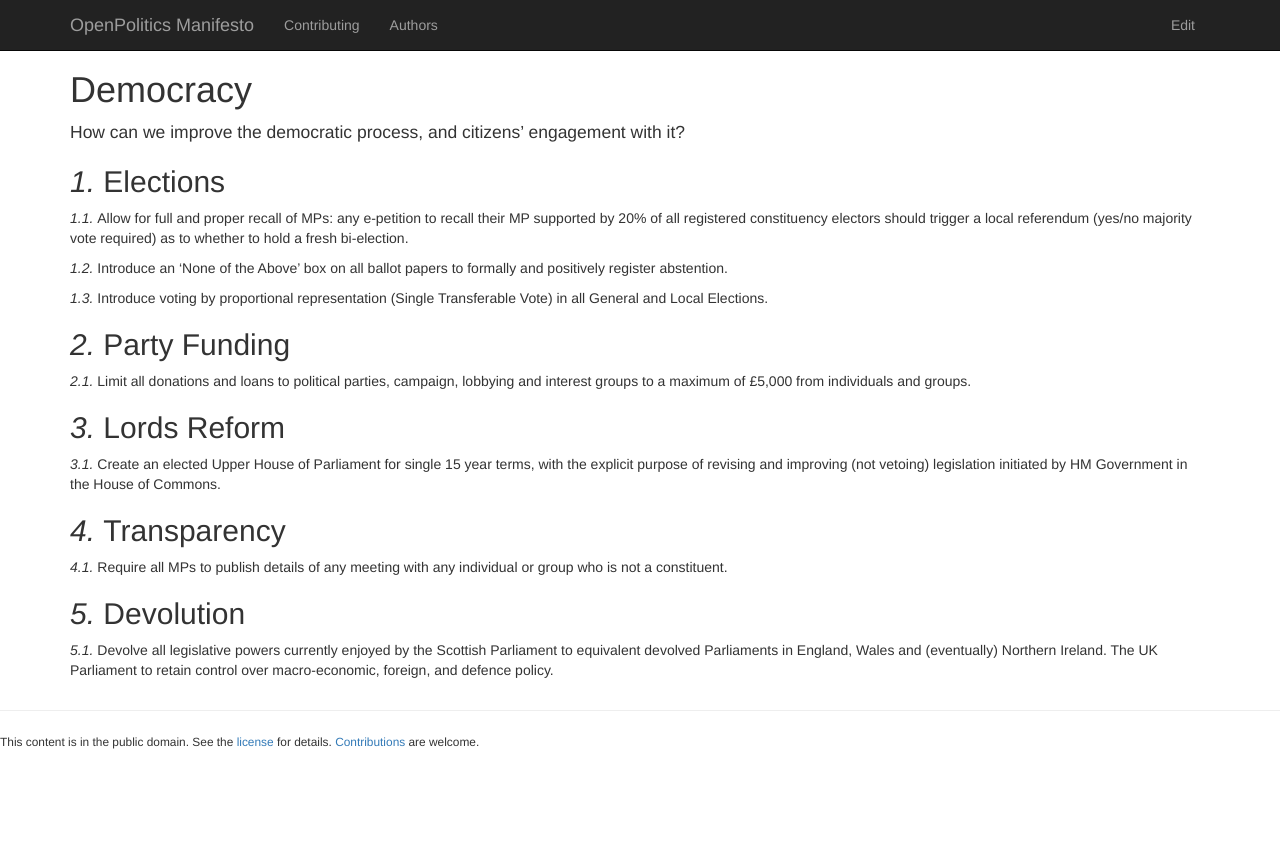
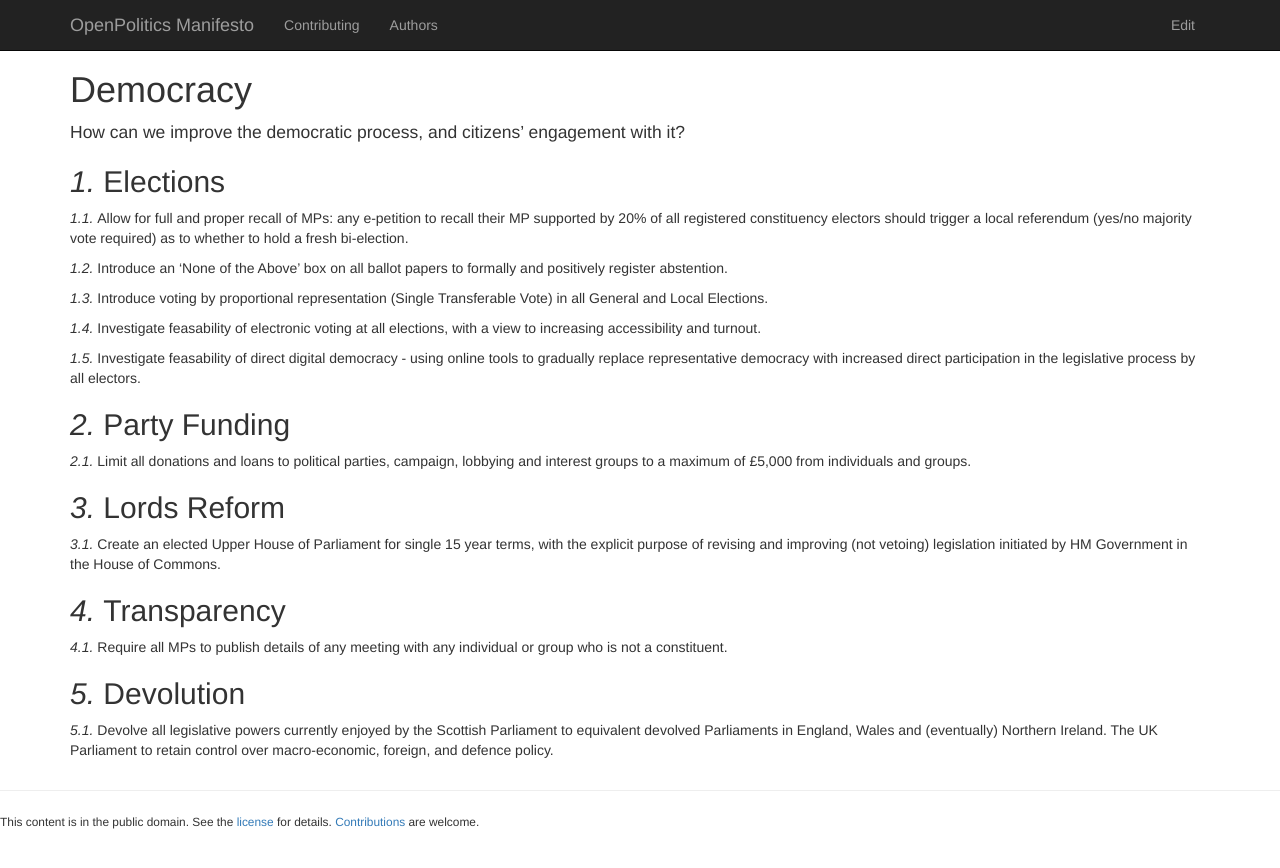
Before and after one commit to openpolitics/manifesto, a Jekyll site: the page built from democracy.md, in a window 1280 px wide. Shown: the top 868 px of the page. Built offline with Jekyll 4.4.1, drawn with Linux system fonts in a browser that asks for light colours; nearby versions of some CDN libraries.

Commit message:
Introduce e-voting at elections, and feasability of direct democracy.

```diff
--- a/democracy.md
+++ b/democracy.md
@@ -14,6 +14,10 @@ Introduce an 'None of the Above' box on all ballot papers to formally and positi
 
 Introduce voting by proportional representation (Single Transferable Vote) in all General and Local Elections.
 
+Investigate feasability of electronic voting at all elections, with a view to increasing accessibility and turnout.
+
+Investigate feasability of direct digital democracy - using online tools to gradually replace representative democracy with increased direct participation in the legislative process by all electors.
+
 ## Party Funding
 
 Limit all donations and loans to political parties, campaign, lobbying and interest groups to a maximum of £5,000 from individuals and groups.
```
